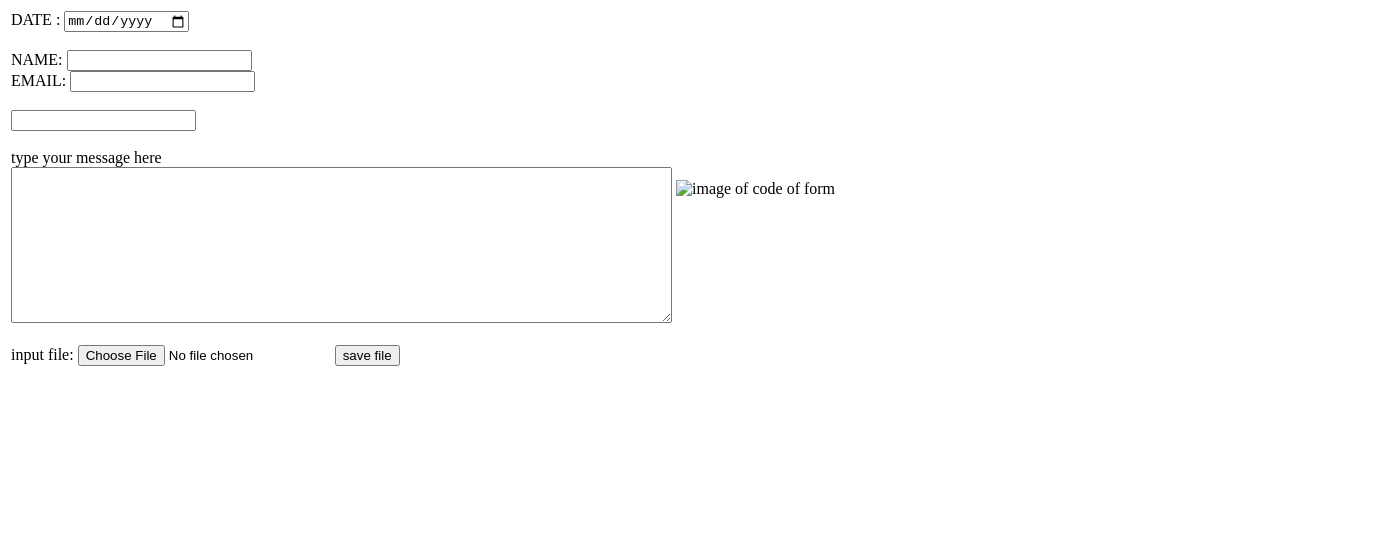
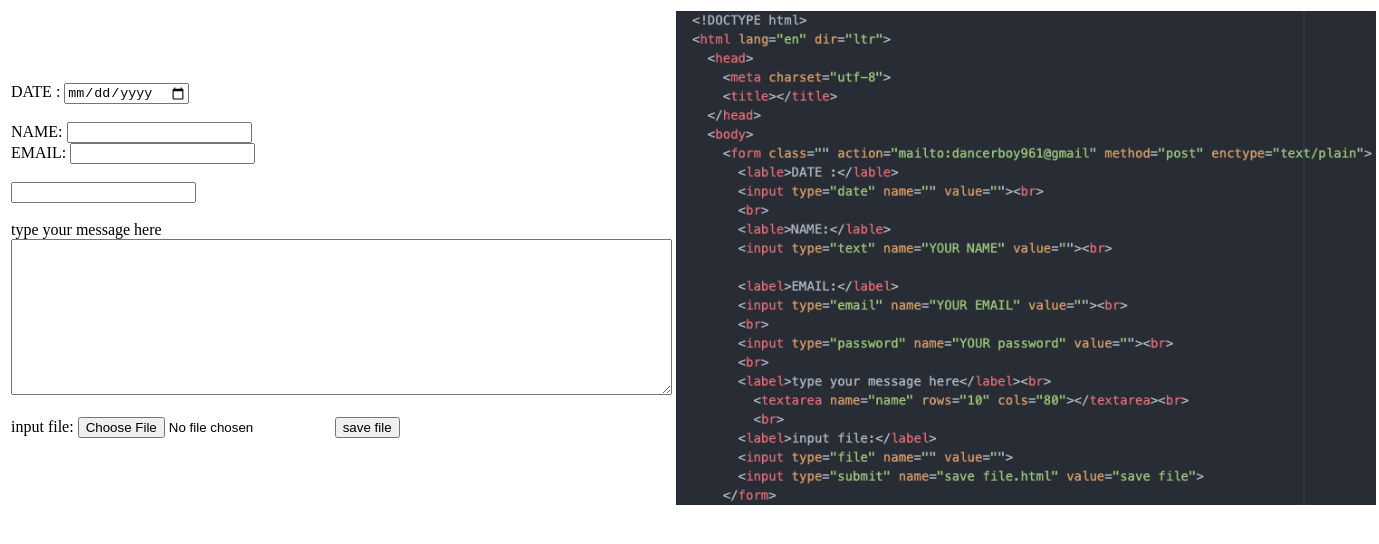
Before and after one commit to 01PriyanshSingh/1sthtmlpage, a plain HTML site: page form.html in a window 1280 px wide. Shown: the whole page, 1379 px wide, since content can reach past the window. Drawn offline with Linux system fonts and the light colour scheme.

Commit message:
updated form.html

```diff
--- a/form.html
+++ b/form.html
@@ -29,7 +29,7 @@
           <input type="file" name="" value="">
           <input type="submit" name="save file.html" value="save file">
         </form>
-        <td><img src="/Users/priyanshsingh/Desktop/web development code()/HTML-personal sites/final form0.02.39 PM.png" alt="image of code of form" width ='700'></td>
+        <td><img src="final form0.02.39 PM.png" alt="image of code of form" width ='700'></td>
       </td>
       </tr>
     </table>
```
